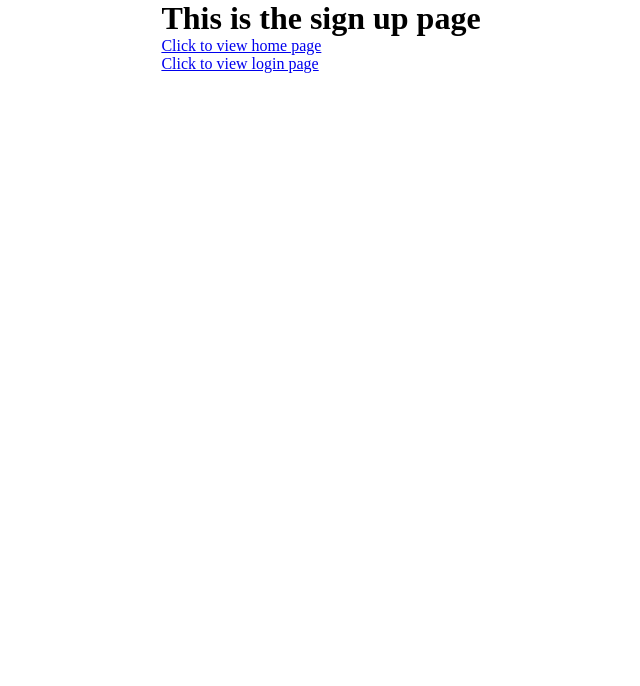
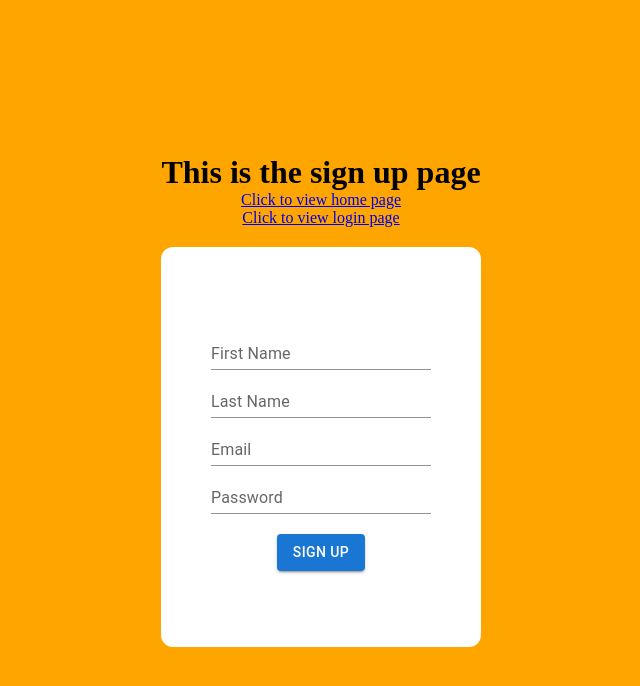
Before and after one commit to DuurenbayarUlz/ratemyproject, a React (Create React App) app: page /signup in a window 1280 px wide. Shown: the top 686 px of the page, without its empty margins (319-959 px from the left). Built offline with nearby package versions, Linux system fonts and the light colour scheme.

Commit message:
Added forms for sign up and login page

```diff
--- /dev/null
+++ b/src/components/login/form.tsx
@@ -0,0 +1,24 @@
+import { Box, Button, TextField } from "@mui/material";
+
+export const LogInForm = () => {
+  return (
+    <Box
+      display="flex"
+      maxWidth="500px"
+      height="50vh"
+      borderRadius={3}
+      flexDirection="column"
+      bgcolor="white"
+      justifyContent="center"
+      alignItems="center"
+      paddingX="50px"
+      marginTop="20px"
+    >
+      <TextField variant="standard" label="Email" />
+      <TextField variant="standard" label="Password" />
+      <Box marginTop="20px">
+        <Button variant="contained">Log In</Button>
+      </Box>
+    </Box>
+  );
+};
--- a/src/components/login/login.tsx
+++ b/src/components/login/login.tsx
@@ -1,9 +1,18 @@
-import React from "react";
+import { Box } from "@mui/material";
 import { Link } from "react-router-dom";
+import { LogInForm } from "./form";
 
 export const Login = () => {
   return (
-    <div>
+    <Box
+      width="100vw"
+      height="100vh"
+      display="flex"
+      justifyContent="center"
+      alignItems="center"
+      flexDirection="column"
+      bgcolor="orange"
+    >
       <h1>This is the login page</h1>
       <div>
         <Link to="/signup">Click to view signup page</Link>
@@ -11,6 +20,7 @@ export const Login = () => {
       <div>
         <Link to="/">Click to view home page</Link>
       </div>
-    </div>
+      <LogInForm />
+    </Box>
   );
 };
--- /dev/null
+++ b/src/components/signup/form.tsx
@@ -0,0 +1,26 @@
+import { Box, Button, TextField } from "@mui/material";
+
+export const SignUpForm = () => {
+  return (
+    <Box
+      display="flex"
+      maxWidth="400px"
+      height="50vh"
+      borderRadius={3}
+      flexDirection="column"
+      bgcolor="white"
+      justifyContent="center"
+      alignItems="center"
+      paddingX="50px"
+      marginTop="20px"
+    >
+      <TextField variant="standard" label="First Name" />
+      <TextField variant="standard" label="Last Name" />
+      <TextField variant="standard" label="Email" />
+      <TextField variant="standard" label="Password" />
+      <Box marginTop="20px">
+        <Button variant="contained">Sign Up</Button>
+      </Box>
+    </Box>
+  );
+};
--- a/src/components/signup/signup.tsx
+++ b/src/components/signup/signup.tsx
@@ -1,9 +1,18 @@
-import React from "react";
+import { Box } from "@mui/material";
 import { Link } from "react-router-dom";
+import { SignUpForm } from "./form";
 
 export const Signup = () => {
   return (
-    <div>
+    <Box
+      width="100vw"
+      height="100vh"
+      display="flex"
+      justifyContent="center"
+      alignItems="center"
+      flexDirection="column"
+      bgcolor="orange"
+    >
       <h1>This is the sign up page</h1>
       <div>
         <Link to="/">Click to view home page</Link>
@@ -11,6 +20,7 @@ export const Signup = () => {
       <div>
         <Link to="/login">Click to view login page</Link>
       </div>
-    </div>
+      <SignUpForm />
+    </Box>
   );
 };
```
